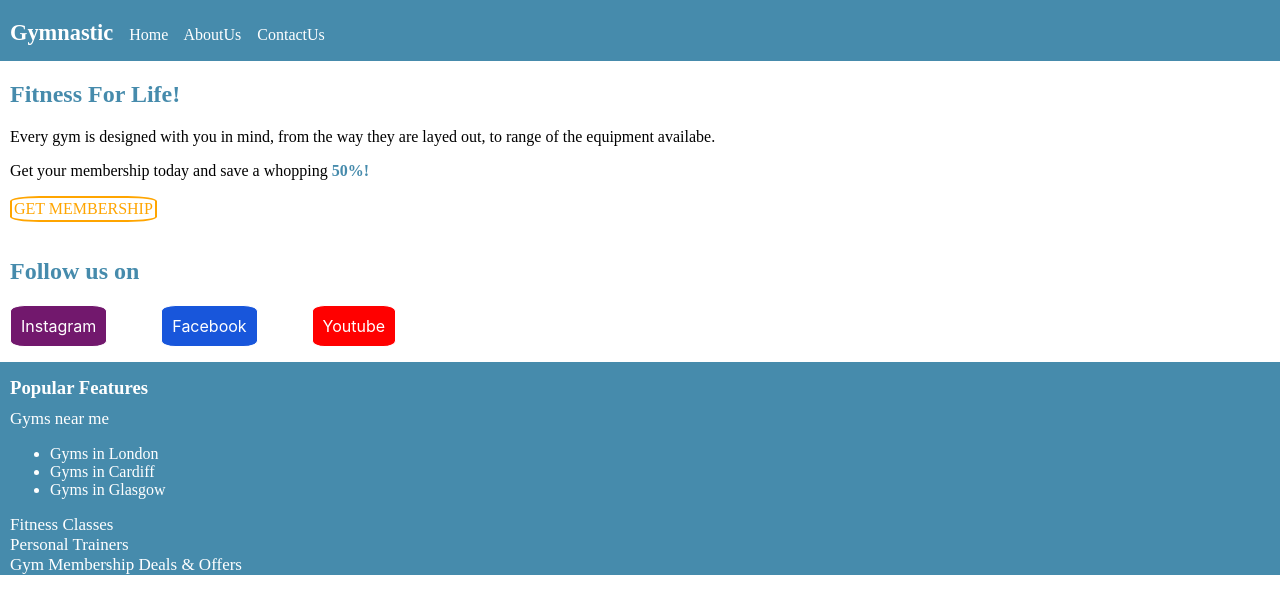
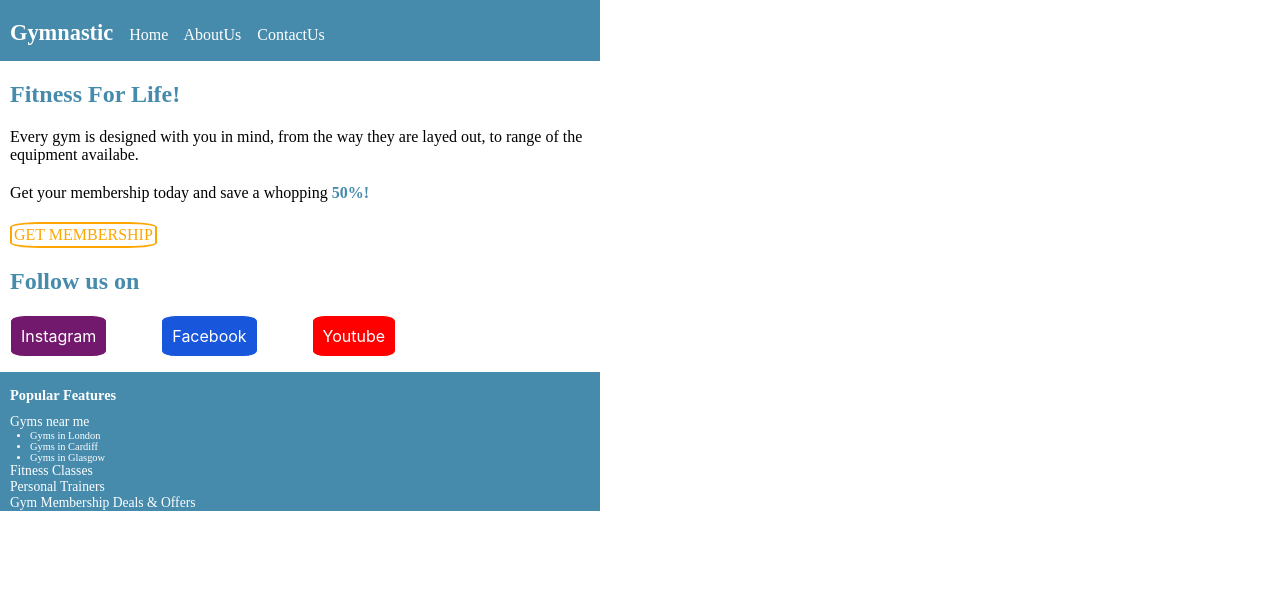
Before and after one commit to Elio1995/boolean-uk-html-gymtastic, a website: page index.html in a window 1280 px wide. Drawn offline with Linux system fonts and the light colour scheme.

Commit message:
Formatting Changes

```diff
--- a/index.html
+++ b/index.html
@@ -28,7 +28,7 @@
           Every gym is designed with you in mind, from the way they are layed out,
           to range of the equipment availabe.
         </p>
-        <p>
+        <p class="Membership">
           Get your membership today and save a whopping <strong>50%!</strong></p>
         </p>
         <p class="Get">GET MEMBERSHIP</p>
--- a/style.css
+++ b/style.css
@@ -1,8 +1,13 @@
-body {
+* {
   margin: 0;
   padding: 0;
 }
 
+.Gymnastyc {
+  border: 0 solid;
+  height: 490px;
+  width: 600px;
+}
 /* Header */
 h1 {
   font-size: 140%;
@@ -20,6 +25,8 @@ h1 {
 /* Content */
 h2 {
   color: rgb(70, 139, 172);
+  margin-bottom: 20px;
+  margin-top: 20px;
 }
 p strong {
   color: rgb(70, 139, 172);
@@ -28,6 +35,11 @@ p strong {
 .Content {
   margin: 0px;
   margin-left: 10px;
+}
+
+.Content .Membership {
+  margin-bottom: 20px;
+  margin-top: 20px;
 }
 
 .Content .Get {
@@ -98,9 +110,18 @@ p strong {
   padding: 0;
   margin: 0;
   margin-bottom: 10px;
+  font-size: 90%;
 }
 
 .Footer P {
   font-size: 17px;
   margin: 0;
+  font-size: 85%;
 }
+
+.Footer ul {
+  font-size: 17px;
+  margin: 0;
+  font-size: 65%;
+  margin-left: 20px;
+}
```
